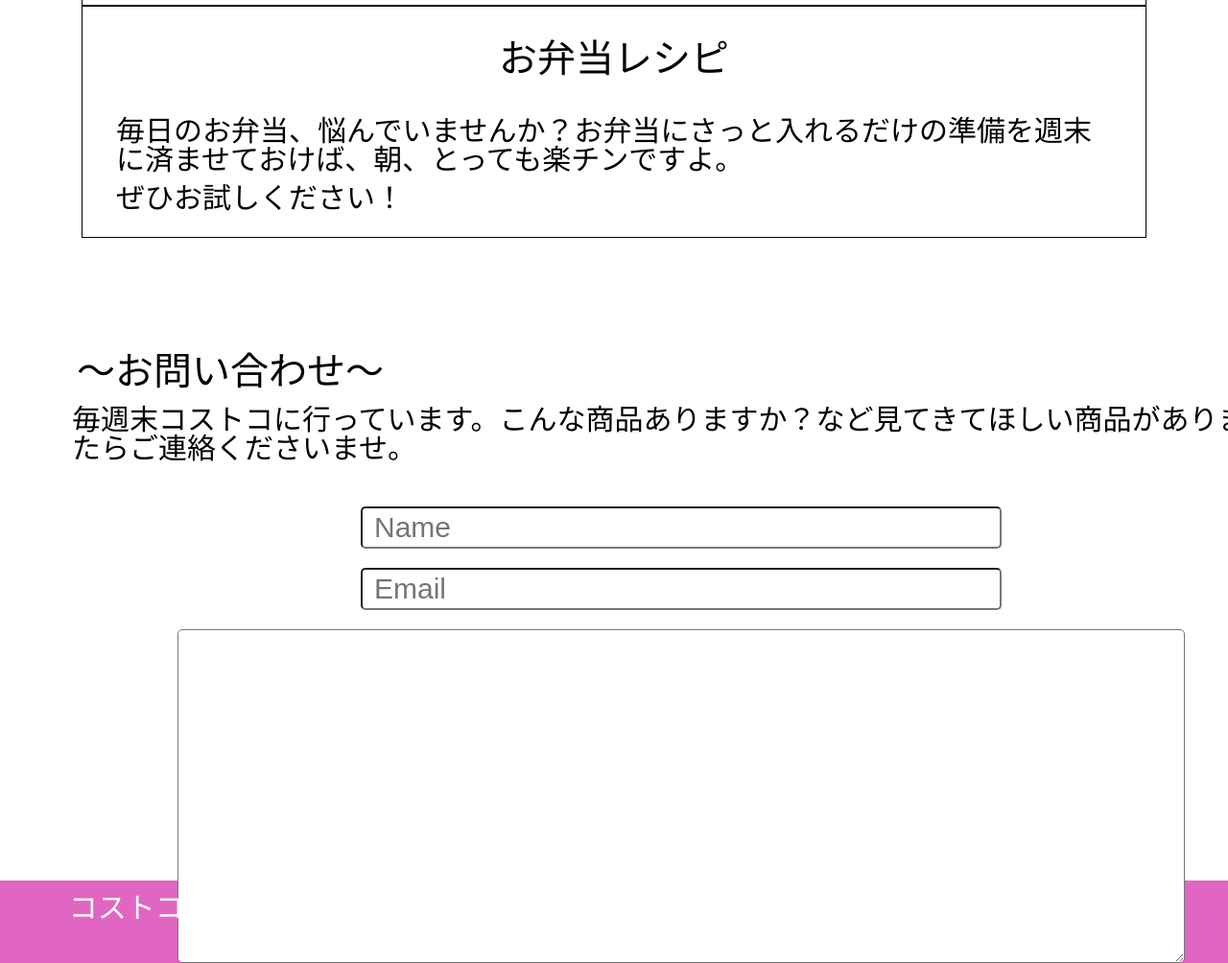
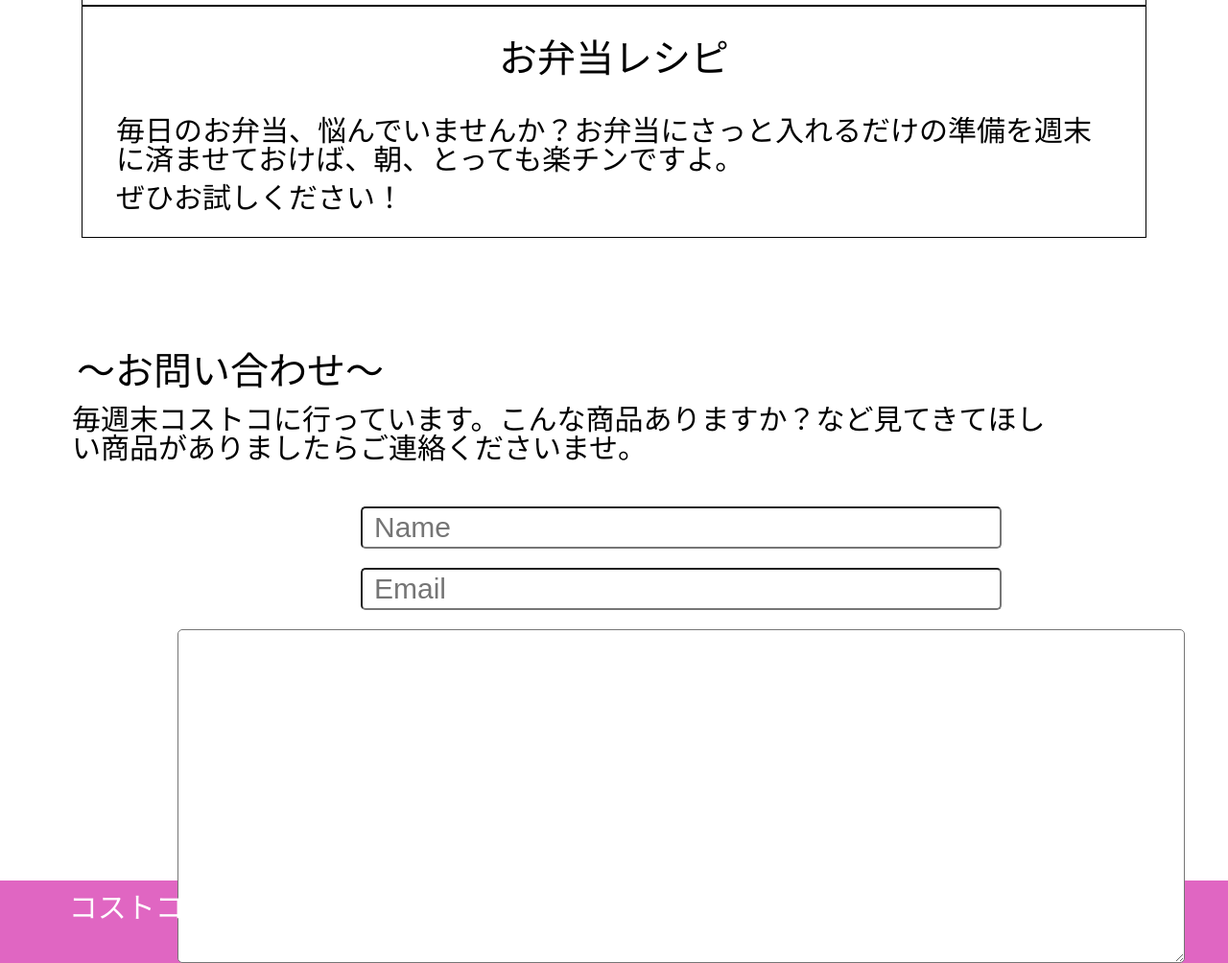
Before and after one commit to ozemayu0528/website, a plain HTML site: page index.html in a window 1280 px wide. Shown: the part 5236-6240 px from the top of the page at 96% size. Drawn offline with Linux system fonts and the light colour scheme.

Commit message:
コメント

```diff
--- a/assets/css/style.css
+++ b/assets/css/style.css
@@ -164,7 +164,9 @@ p {
     align-items: center;
     flex-direction: column;
 }
-
+#contact>p {
+    width: 80vw;
+}
 .contact-wrap {
     display: flex;
     justify-content: center;
```
